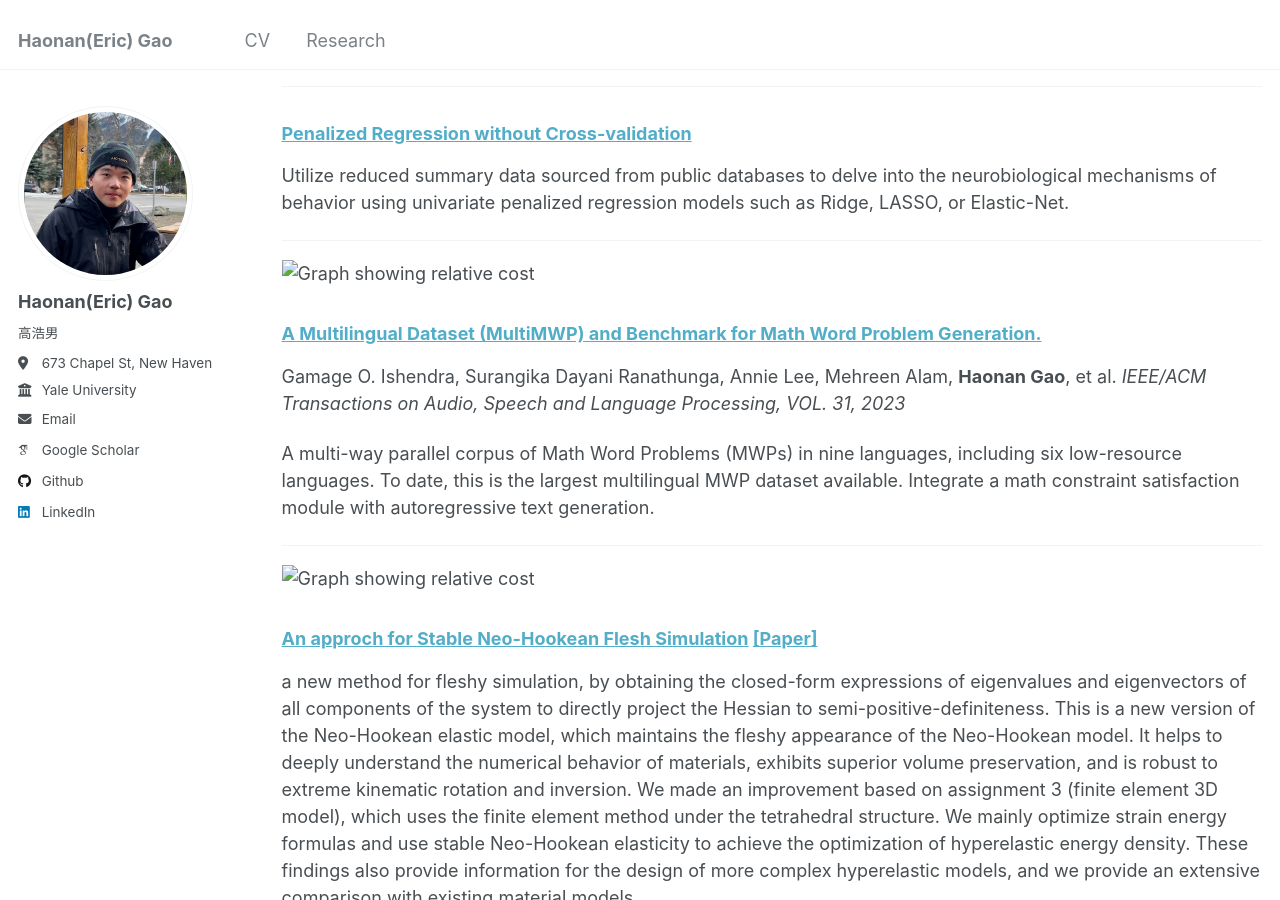
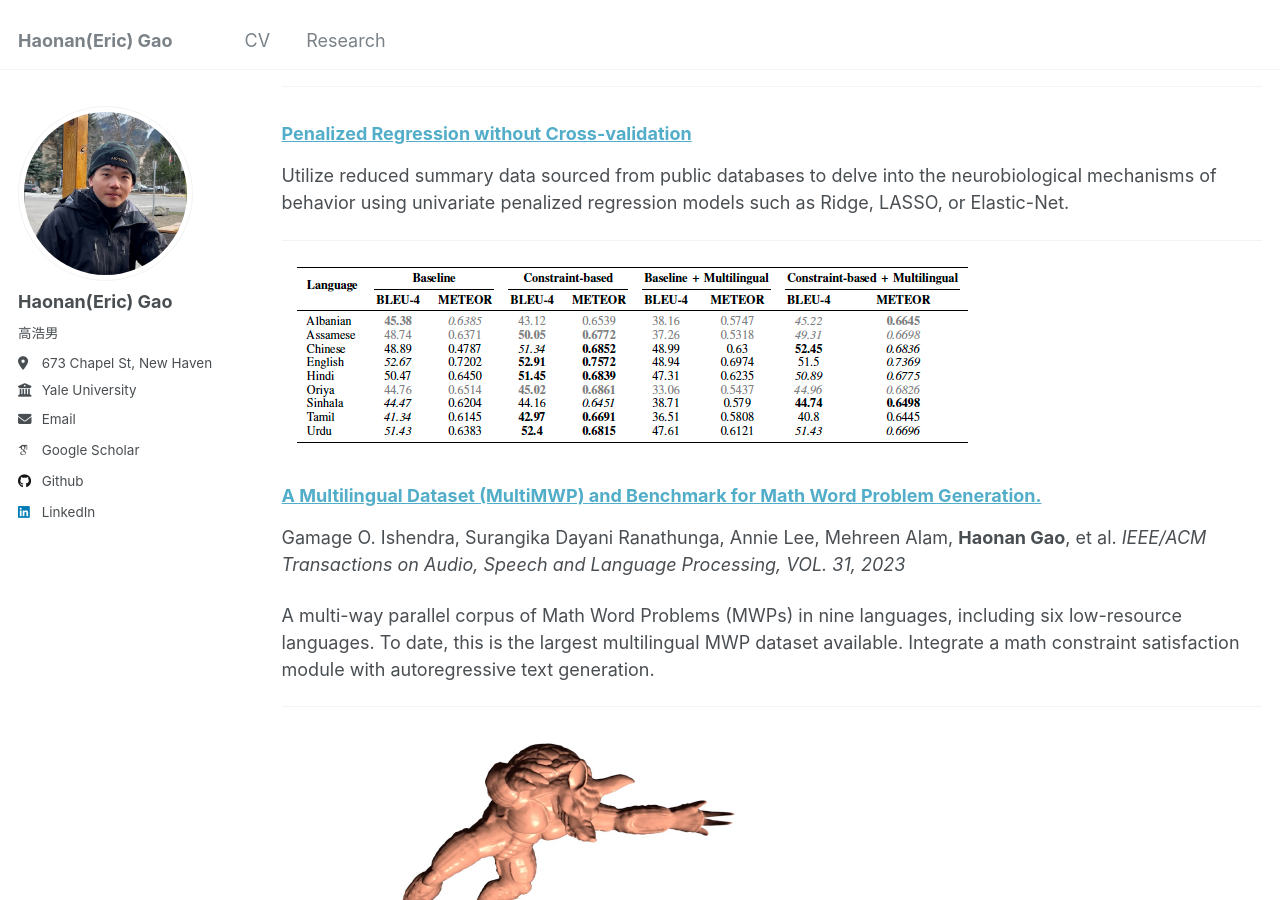
Before and after one commit to rampageoppa/rampageoppa.github.io, a Jekyll site: the page built from _pages/research.md, in a window 1280 px wide and 900 px high, scrolled down 1158 px. Built offline with Jekyll 4.4.1, drawn with Linux system fonts in a browser that asks for light colours; some web fonts are replaced.

Commit message:
Update research.md

```diff
--- a/_pages/research.md
+++ b/_pages/research.md
@@ -47,9 +47,9 @@ A large-scale open-sourced benchmark dataset for topic classification in 200 lan
 Utilize reduced summary data sourced from public databases to delve into the neurobiological mechanisms of behavior using univariate penalized regression models such as Ridge, LASSO, or Elastic-Net.
 
 ---
-![Graph showing relative cost](images/research_4.png)
+![Graph showing relative cost](../images/research_4.png)
 
-### [A Multilingual Dataset (MultiMWP) and Benchmark for Math Word Problem Generation.](files/T-ASL-10245-2023_Proof_hi.pdf)
+### [A Multilingual Dataset (MultiMWP) and Benchmark for Math Word Problem Generation.](../files/T-ASL-10245-2023_Proof_hi.pdf)
 Gamage O. Ishendra, Surangika Dayani Ranathunga, Annie Lee, Mehreen Alam, **Haonan Gao**, et al.  *IEEE/ACM Transactions on Audio, Speech and Language Processing, VOL. 31, 2023*
 
 A multi-way parallel corpus of Math Word Problems (MWPs) in nine languages, including six low-resource languages. To date, this is the largest multilingual MWP dataset available. Integrate
@@ -57,9 +57,9 @@ a math constraint satisfaction module with autoregressive text generation.
 
 ---
 
-![Graph showing relative cost](images/research_5.png)
+![Graph showing relative cost](../images/research_5.png)
 
-### [An approch for Stable Neo-Hookean Flesh Simulation](https://github.com/rampageoppa/An-approch-for-Stable-Neo-Hookean-Flesh-Simulation) [[Paper]](files/CSC417_Report.pdf)
+### [An approch for Stable Neo-Hookean Flesh Simulation](https://github.com/rampageoppa/An-approch-for-Stable-Neo-Hookean-Flesh-Simulation) [[Paper]](../files/CSC417_Report.pdf)
 
 a new method for fleshy simulation, by obtaining the closed-form expressions of eigenvalues and eigenvectors of all components of the system to directly project the Hessian to semi-positive-definiteness. This is a new version of the Neo-Hookean elastic model, which maintains the fleshy appearance of the Neo-Hookean model. It helps to deeply understand the numerical behavior of materials, exhibits superior volume preservation, and is robust to extreme kinematic rotation and inversion. We made an improvement based on assignment 3 (finite element 3D model), which uses the finite element method under the tetrahedral structure. We mainly optimize strain energy formulas and use stable Neo-Hookean elasticity to achieve the optimization of hyperelastic energy density. These findings also provide information for the design of more complex hyperelastic models, and we provide an extensive comparison with existing material models.
 
```
